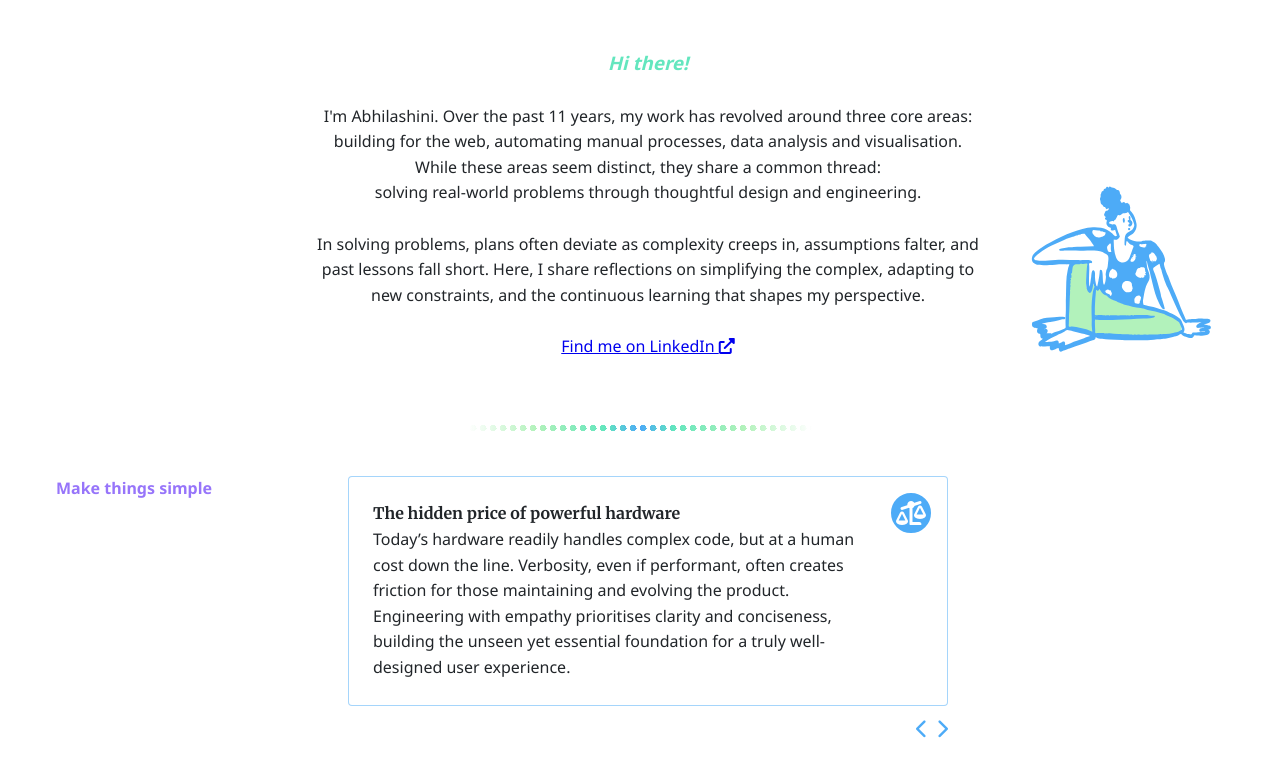
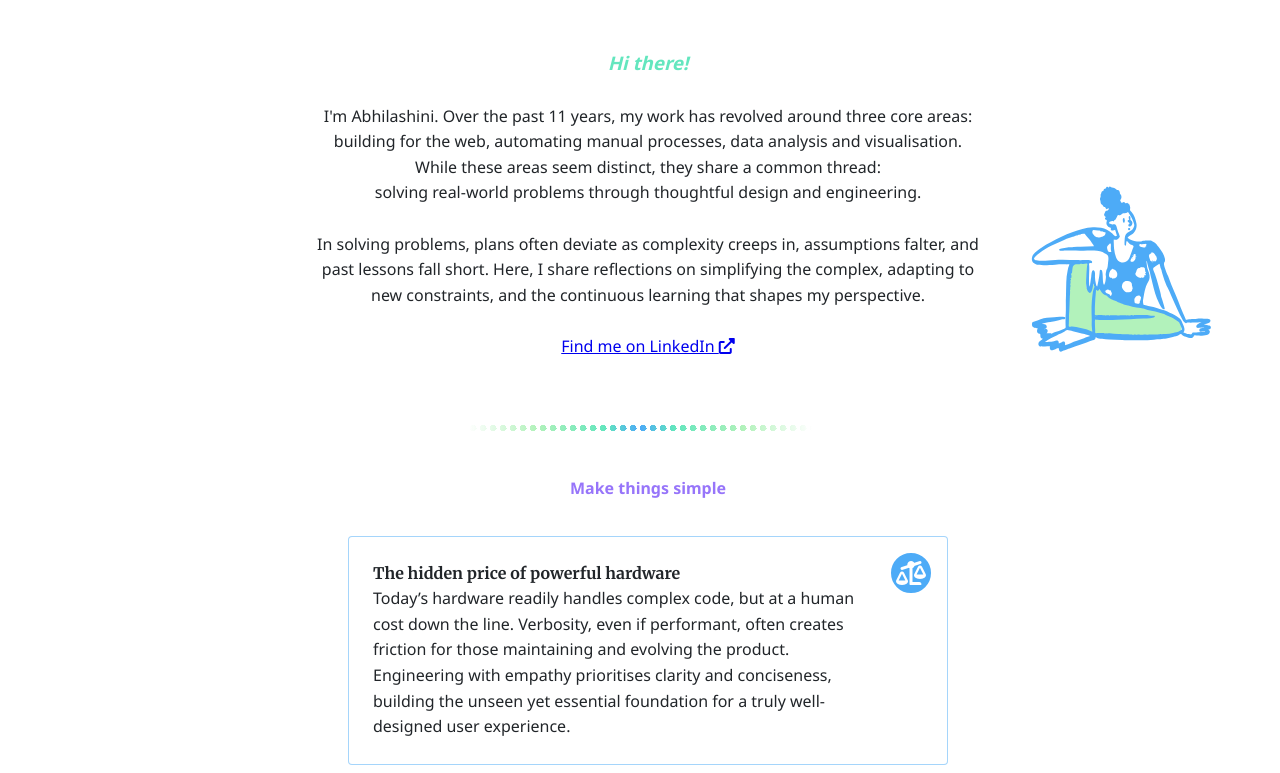
Before and after one commit to abhilashini/abhilashini.github.io, a Jekyll site: the page built from index.md, in a window 1280 px wide. Shown: the top 773 px of the page. Built offline with Jekyll 4.4.1, drawn with Linux system fonts in a browser that asks for light colours.

Commit message:
Center all section titles

```diff
--- a/index.md
+++ b/index.md
@@ -20,7 +20,7 @@ layout: default
 
 <!-- Philosophy Section -->
 <section class="section" id="philosophy">
-  <h1 class="section-title section-title--left" data-section="philosophy">
+  <h1 class="section-title section-title--center" data-section="philosophy">
     Make things simple
   </h1>
   <div class="content">
@@ -32,7 +32,7 @@ layout: default
 
 <!-- Avoid Section -->
 <section class="section" id="avoid">
-  <h1 class="section-title section-title--left" data-section="avoid">
+  <h1 class="section-title section-title--center" data-section="avoid">
     Breakdown complex things
   </h1>
   <div class="content">
@@ -44,7 +44,7 @@ layout: default
 <hr class="section-divider">
 
 <section class="section" id="books">
-  <h1 class="section-title section-title--left" data-section="books">
+  <h1 class="section-title section-title--center" data-section="books">
     Pages of influence
   </h1>
   <div class="content">
@@ -55,7 +55,7 @@ layout: default
 <hr class="section-divider">
 
 <section class="section" id="ai">
-  <h1 class="section-title section-title--left" data-section="ai">
+  <h1 class="section-title section-title--center" data-section="ai">
     AI & I: My Learning Loop
   </h1>
   <div class="content">
```
